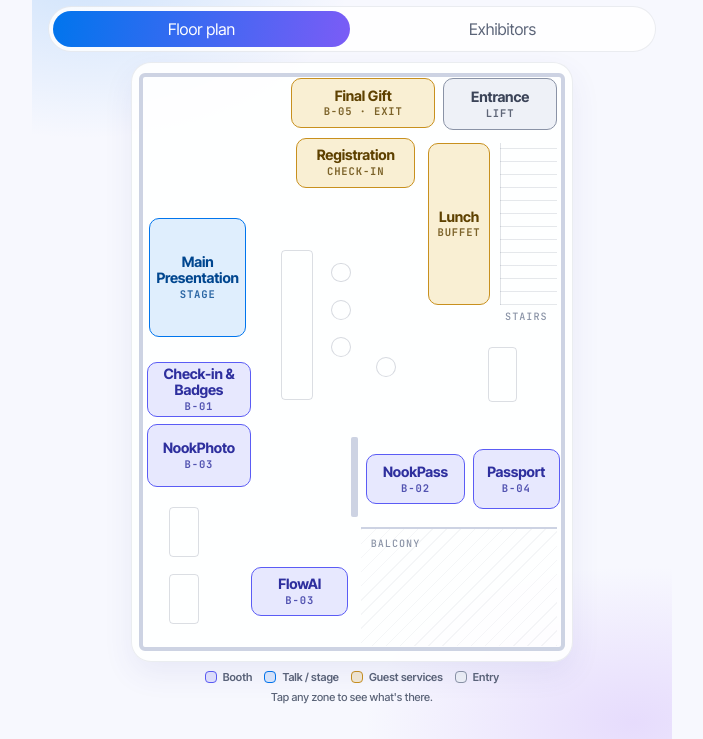
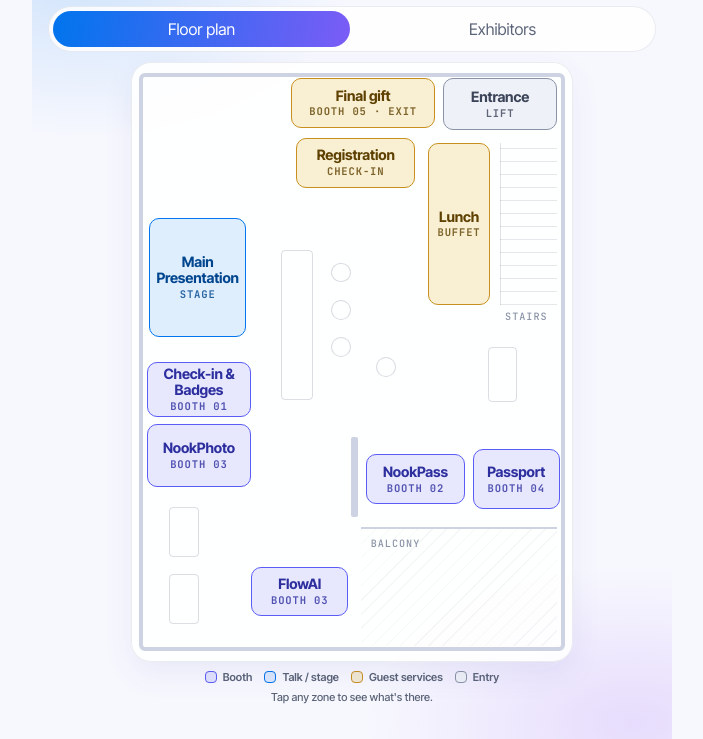
Before and after one commit to racheweiix/heynook-booth, a plain HTML site: page floorplan/index.html in a window 1280 px wide. Shown: the part 61-800 px from the top of the page, without its empty margins (288-991 px from the left). Drawn offline with Linux system fonts and the light colour scheme.

Commit message:
Floor plan: names, initials, booth numbers and descriptions match NookPass exhibitors exactly
Co-Authored-By: Claude Opus 5.5 <noreply@anthropic.com>

```diff
--- a/floorplan/index.html
+++ b/floorplan/index.html
@@ -234,27 +234,27 @@
   var EXHIBITORS_URL = "https://app.nookpass.com/e/eventnook-next/exhibitors";
 
   var EXHIBITORS = [
-    { id: "onsite", num: "01", booth: "B-01", name: "Check-in & Badges Booth", initials: "CB",
+    { id: "onsite", num: "01", booth: "01", name: "Check-in & Badges Booth", initials: "CH",
       grad: "linear-gradient(135deg, #0075ED, #5B5CF5)",
       short: "Self check-in, badge boxes, PVC photo badges and table allocation.",
-      desc: "Check yourself in, pick up your badge to customise your badge box, or get a PVC photo badge printed on the spot. You can also see table allocation with live viewing.",
+      desc: "Check yourself in, pick up your badge to customise your badge box, or get a PVC photo badge printed on the spot.",
       url: EXHIBITORS_URL },
-    { id: "app", num: "02", booth: "B-02", name: "NookPass Event App Booth", initials: "NP",
+    { id: "app", num: "02", booth: "02", name: "NookPass Event App Booth", initials: "NO",
       grad: "linear-gradient(135deg, #6366F1, #A855F7 55%, #EC4899)",
       short: "Matching, lead retrieval, live Q&A and an AI chatbot.",
       desc: "Business matching and lead retrieval, notifications, live voting and Q&A, and an AI chatbot for attendees.",
       url: EXHIBITORS_URL },
-    { id: "ai", num: "03", booth: "B-03", name: "Creator's Hub Booth", initials: "CH",
+    { id: "ai", num: "03", booth: "03", name: "Creator's Hub Booth", initials: "CR",
       grad: "linear-gradient(135deg, #0075ED, #22D3EE)",
       short: "NookPhoto AI photobooth and FlowAI website builder.",
       desc: "Step into NookPhoto, our AI photobooth, and leave with a photo worth sharing. Then watch FlowAI build an event website for you in minutes.",
       url: EXHIBITORS_URL },
-    { id: "engage", num: "04", booth: "B-04", name: "Passport Programme Booth", initials: "PP",
+    { id: "engage", num: "04", booth: "04", name: "Passport Programme Booth", initials: "PA",
       grad: "linear-gradient(135deg, #7B5CF6, #EC4899)",
       short: "Drive traffic to where it matters. Play the game or build one yourself.",
-      desc: "Drive traffic to where it matters with the Passport Programme. Play the game or build one yourself!",
+      desc: "Drive traffic to where it matters with passport programme. Play the game or build one yourself!",
       url: EXHIBITORS_URL },
-    { id: "gift", num: "05", booth: "B-05", name: "Final Gift Redemption", initials: "GI",
+    { id: "gift", num: "05", booth: "05", name: "Final gift redemption", initials: "FI",
       grad: "linear-gradient(135deg, #C8901E, #F2C94C)",
       short: "Show your golden ticket for your gift.",
       desc: "Collected stamps 1 to 5? Show your golden ticket here to claim your final gift.",
@@ -266,7 +266,7 @@
     { id: "entrance", label: "Entrance", sub: "LIFT", kind: "entry", x: 250, y: 12, w: 92, h: 42,
       initials: "IN", grad: "linear-gradient(135deg, #8A93A6, #5B6478)", where: "Level 3 lift lobby",
       desc: "Take the lift up to Level 3 at 33/34 Boat Quay. This is also the exit, where you can claim your final gift with your golden ticket on the way out." },
-    { id: "gift", label: "Final Gift", sub: "B-05 · EXIT", kind: "guest", ex: "gift", x: 128, y: 12, w: 116, h: 40 },
+    { id: "gift", label: "Final gift", sub: "BOOTH 05 · EXIT", kind: "guest", ex: "gift", x: 128, y: 12, w: 116, h: 40 },
     { id: "registration", label: "Registration", sub: "CHECK-IN", kind: "guest", x: 132, y: 60, w: 96, h: 40,
       initials: "RG", grad: "linear-gradient(135deg, #C8901E, #F2C94C)",
       desc: "Check in with NookPass and pick up your badge. Registration opens at 11:00 am." },
@@ -276,11 +276,11 @@
     { id: "stage", label: "Main Presentation", sub: "STAGE", kind: "talk", x: 14, y: 124, w: 78, h: 96,
       initials: "ST", grad: "linear-gradient(135deg, #0075ED, #22D3EE)",
       desc: "Main Presentation: Agentic AI is the future of event management. Welcome speech, then the keynote and live product demo with Joe from 12:30 to 2:00 pm. Scan the QR code during the presentation for passport stamp 5." },
-    { id: "onsite", label: "Check-in & Badges", sub: "B-01", kind: "booth", ex: "onsite", x: 12, y: 240, w: 84, h: 44 },
-    { id: "photo", label: "NookPhoto", sub: "B-03", kind: "booth", ex: "ai", x: 12, y: 290, w: 84, h: 50 },
-    { id: "nookpass", label: "NookPass", sub: "B-02", kind: "booth", ex: "app", x: 188, y: 314, w: 80, h: 40 },
-    { id: "passport", label: "Passport", sub: "B-04", kind: "booth", ex: "engage", x: 274, y: 310, w: 70, h: 48 },
-    { id: "ai", label: "FlowAI", sub: "B-03", kind: "booth", ex: "ai", x: 96, y: 404, w: 78, h: 40 }
+    { id: "onsite", label: "Check-in & Badges", sub: "BOOTH 01", kind: "booth", ex: "onsite", x: 12, y: 240, w: 84, h: 44 },
+    { id: "photo", label: "NookPhoto", sub: "BOOTH 03", kind: "booth", ex: "ai", x: 12, y: 290, w: 84, h: 50 },
+    { id: "nookpass", label: "NookPass", sub: "BOOTH 02", kind: "booth", ex: "app", x: 188, y: 314, w: 80, h: 40 },
+    { id: "passport", label: "Passport", sub: "BOOTH 04", kind: "booth", ex: "engage", x: 274, y: 310, w: 70, h: 48 },
+    { id: "ai", label: "FlowAI", sub: "BOOTH 03", kind: "booth", ex: "ai", x: 96, y: 404, w: 78, h: 40 }
   ];
 
   /* background drawing: type box | seat | wall | stairs | balcony | label */
@@ -349,7 +349,7 @@
     var c = el("button", "fp-card"); c.type = "button";
     var badge = el("span", "fp-badge", e.initials); badge.style.background = e.grad;
     var body = el("span", "fp-card-body");
-    body.appendChild(el("span", "fp-card-meta", e.num + " · BOOTH " + e.booth));
+    body.appendChild(el("span", "fp-card-meta", "BOOTH " + e.booth));
     body.appendChild(el("span", "fp-card-name", e.name));
     body.appendChild(el("span", "fp-card-short", e.short));
     var chev = el("span", "fp-chev");
@@ -475,11 +475,11 @@
     flashTimer = setTimeout(function () { c.classList.remove("is-flash"); }, 3400);
   }
 
-  /* deep links: ?locate=id, #locate=id, ?exhibitor=id (booth codes like B-03 also work) */
+  /* deep links: ?locate=id, #locate=id, ?exhibitor=id (booth numbers like 03, B-03 or booth-03 also work) */
   function findEx(v) {
     if (!v) return null;
     v = decodeURIComponent(v).toLowerCase();
-    var hit = EXHIBITORS.filter(function (e) { return e.id === v || e.booth.toLowerCase() === v; })[0];
+    var hit = EXHIBITORS.filter(function (e) { return e.id === v || e.booth === v.replace(/^(b-|booth-?)/, ""); })[0];
     return hit ? hit.id : null;
   }
   var q = new URLSearchParams(location.search);
```
